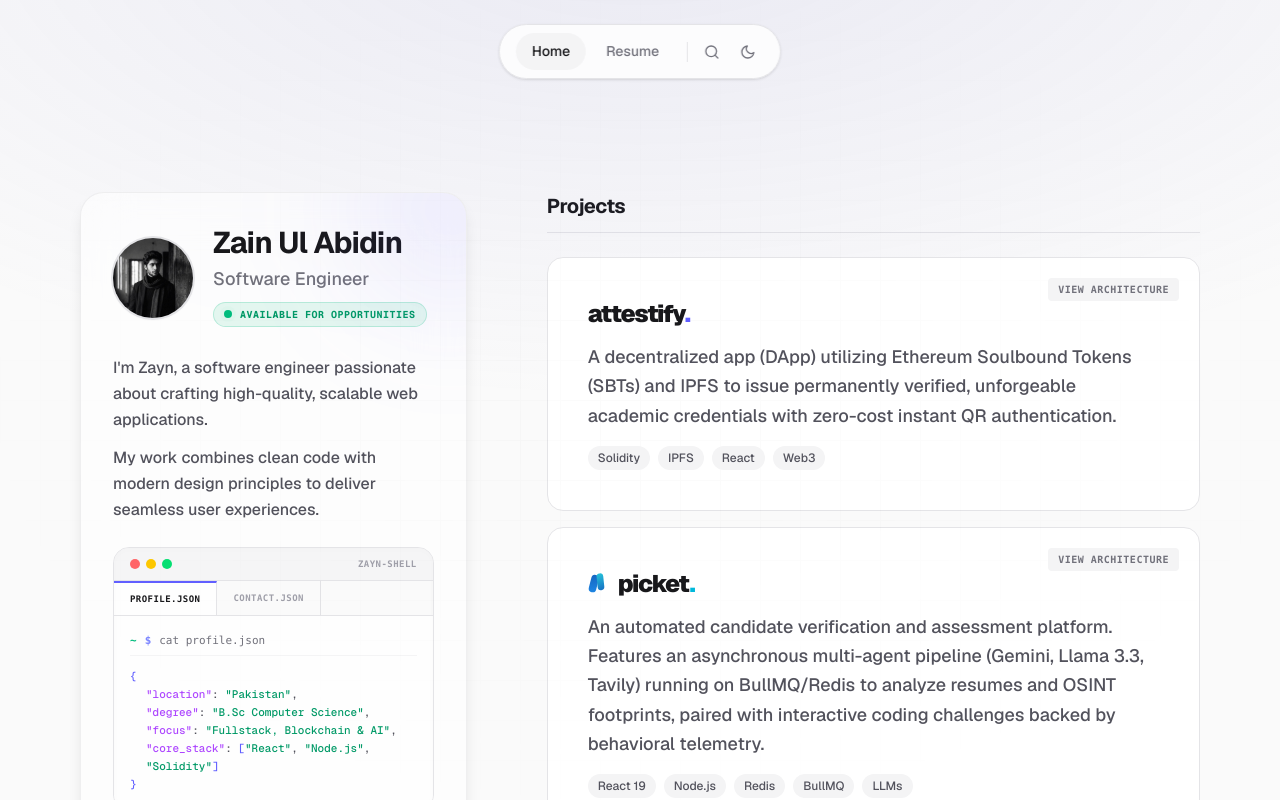
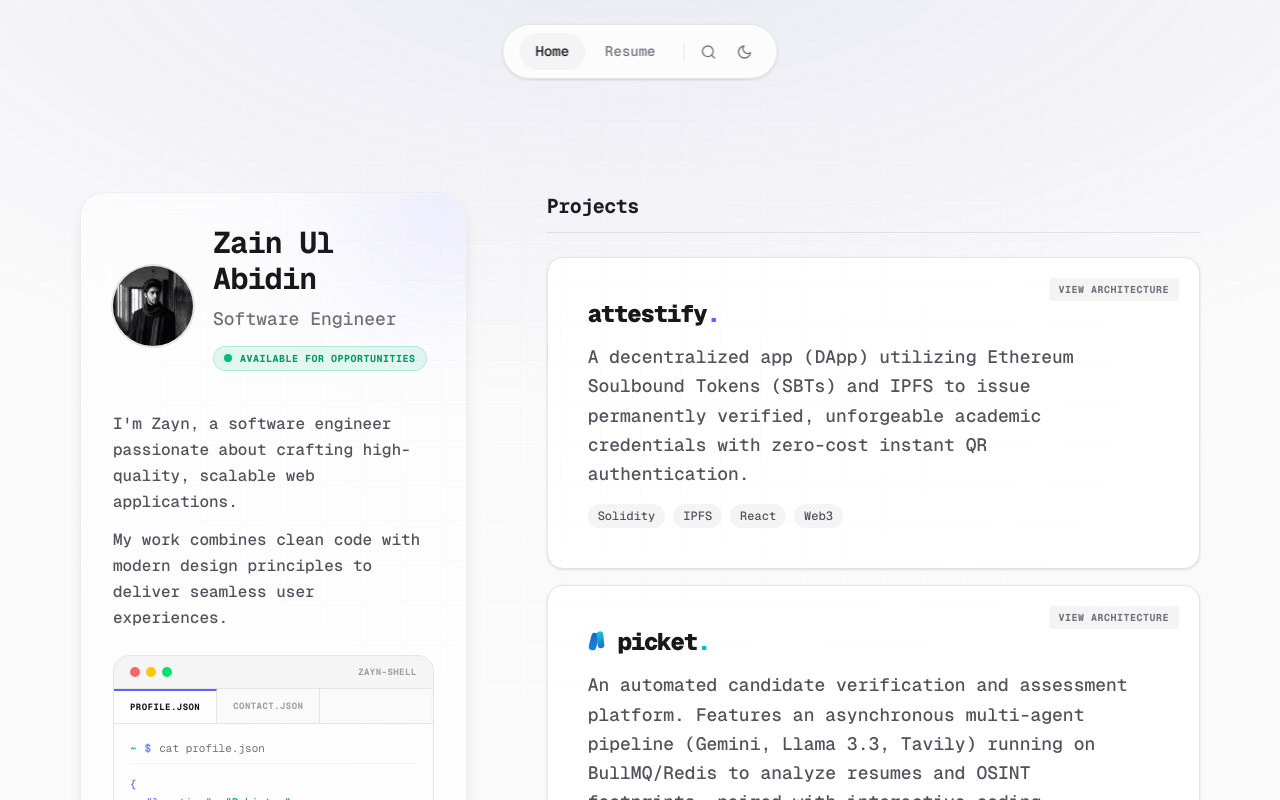
Before and after one commit to guesswhozayn/portfolio, a React (Vite) app: page / in a window 1280 px wide. Shown: the top 800 px of the page. Built offline with nearby package versions, Linux system fonts and the light colour scheme.

Commit message:
made changes to design

```diff
--- a/src/components/Contact.jsx
+++ b/src/components/Contact.jsx
@@ -5,7 +5,6 @@ export default function Contact() {
   return (
     <Section title="Let's Connect">
       <div className="group relative p-6 sm:p-12 rounded-3xl border border-zinc-200 dark:border-zinc-800 bg-white dark:bg-zinc-900/50 overflow-hidden text-center flex flex-col items-center gap-6">
-        {/* Subtle Background Accent */}
         <div className="absolute inset-0 bg-gradient-to-br from-emerald-500/5 to-transparent opacity-0 group-hover:opacity-100 transition-opacity duration-500 pointer-events-none" />
 
         <div className="relative p-4 rounded-2xl bg-zinc-50 dark:bg-zinc-800 text-zinc-900 dark:text-white">
--- a/src/components/Hero.jsx
+++ b/src/components/Hero.jsx
@@ -1,26 +1,19 @@
 import { useState } from "react";
 import profilePic from "../assets/img/img.jpg";
 import { FiGithub, FiLinkedin, FiMail, FiInstagram } from "react-icons/fi";
-import { useMagnetic } from "../hooks/useMagnetic";
-import { motion } from "framer-motion";
+import StatusBadge from "./ui/StatusBadge";
 
-function MagneticSocialLink({ href, children, label }) {
-  const { ref, x, y, setIsHovered } = useMagnetic();
-
+function SocialLink({ href, children, label }) {
   return (
-    <motion.a
-      ref={ref}
+    <a
       href={href}
       target="_blank"
       rel="noreferrer"
       aria-label={label}
-      onMouseEnter={() => setIsHovered(true)}
-      onMouseLeave={() => setIsHovered(false)}
-      style={{ x, y }}
-      className="text-zinc-500 hover:text-zinc-900 dark:hover:text-white transition-colors p-2 cursor-pointer"
+      className="text-zinc-500 hover:text-zinc-900 dark:hover:text-white p-2 cursor-pointer hover:scale-105 active:scale-95 transition-transform"
     >
       {children}
-    </motion.a>
+    </a>
   );
 }
 
@@ -29,7 +22,6 @@ function HeroTerminal() {
 
   return (
     <div className="w-full rounded-2xl border border-zinc-200 dark:border-zinc-800 bg-zinc-50/50 dark:bg-zinc-950/40 overflow-hidden font-mono text-xs shadow-inner">
-      {/* Header bar */}
       <div className="flex items-center justify-between px-4 py-2.5 border-b border-zinc-200 dark:border-zinc-800 bg-zinc-100/80 dark:bg-zinc-900/80 select-none">
         <div className="flex gap-1.5">
           <span className="w-2.5 h-2.5 rounded-full bg-red-400 dark:bg-red-500/60" />
@@ -39,7 +31,6 @@ function HeroTerminal() {
         <span className="text-[9px] font-bold text-zinc-400 dark:text-zinc-500 uppercase tracking-wider">zayn-shell</span>
       </div>
 
-      {/* Terminal tabs */}
       <div className="flex border-b border-zinc-200 dark:border-zinc-800 bg-zinc-100/30 dark:bg-zinc-900/20 select-none">
         {["profile", "contact"].map((tab) => (
           <button
@@ -56,7 +47,6 @@ function HeroTerminal() {
         ))}
       </div>
 
-      {/* Terminal Content */}
       <div className="p-4 bg-white/70 dark:bg-zinc-900/40 leading-relaxed text-[11px] min-h-[145px] flex flex-col gap-2 font-mono">
         <div className="flex items-center gap-2 select-none border-b border-zinc-100 dark:border-zinc-800/40 pb-1.5 mb-1">
           <span className="text-emerald-500 font-bold">~</span>
@@ -115,10 +105,8 @@ function HeroTerminal() {
 export default function Hero() {
   return (
     <div className="relative w-full p-6 sm:p-8 rounded-3xl border border-zinc-200/60 dark:border-zinc-800/60 bg-white/60 dark:bg-zinc-900/40 backdrop-blur-xl shadow-lg flex flex-col gap-6 overflow-hidden">
-      {/* Background ambient glow ball */}
       <div className="absolute -right-20 -top-20 w-48 h-48 rounded-full bg-indigo-500/10 dark:bg-indigo-500/5 blur-3xl pointer-events-none" />
 
-      {/* Avatar + Name */}
       <div className="flex items-center gap-5">
         <div className="w-16 h-16 sm:w-20 sm:h-20 rounded-full overflow-hidden shrink-0 bg-zinc-200 ring-2 ring-zinc-200 dark:ring-zinc-800 shadow-sm">
           <img
@@ -128,23 +116,14 @@ export default function Hero() {
           />
         </div>
         <div>
-          <h1 className="text-2xl sm:text-3xl font-bold tracking-tight text-zinc-900 dark:text-white mb-1">
+          <h1 className="text-2xl sm:text-3xl font-bold tracking-tight text-zinc-900 dark:text-white mb-2">
             Zain Ul Abidin
           </h1>
-          <p className="text-base sm:text-lg font-medium text-zinc-500 mb-2">Software Engineer</p>
-
-          {/* Status Badge */}
-          <div className="inline-flex items-center gap-2 px-2.5 py-1 rounded-full bg-emerald-500/10 text-emerald-600 dark:text-emerald-400 text-[10px] font-bold border border-emerald-500/20 mb-1 font-space uppercase tracking-wider">
-            <span className="relative flex h-2 w-2">
-              <span className="animate-ping absolute inline-flex h-full w-full rounded-full bg-emerald-400 opacity-75"></span>
-              <span className="relative inline-flex rounded-full h-2 w-2 bg-emerald-500"></span>
-            </span>
-            Available for Opportunities
-          </div>
+          <p className="text-base sm:text-lg font-medium text-zinc-500 mb-3">Software Engineer</p>
+          <StatusBadge className="mb-4" />
         </div>
       </div>
 
-      {/* Bio */}
       <div className="flex flex-col gap-3 text-sm sm:text-base leading-relaxed text-zinc-600 dark:text-zinc-400 font-medium">
         <p>
           I&apos;m Zayn, a software engineer passionate about crafting high-quality, scalable web applications.
@@ -154,23 +133,21 @@ export default function Hero() {
         </p>
       </div>
 
-      {/* Live Shell Terminal Widget */}
       <HeroTerminal />
 
-      {/* Social Links */}
       <div className="flex items-center gap-2 -ml-2">
-        <MagneticSocialLink href="https://github.com/guesswhozayn" label="GitHub">
+        <SocialLink href="https://github.com/guesswhozayn" label="GitHub">
           <FiGithub size={20} />
-        </MagneticSocialLink>
-        <MagneticSocialLink href="https://linkedin.com/in/z4yn" label="LinkedIn">
+        </SocialLink>
+        <SocialLink href="https://linkedin.com/in/z4yn" label="LinkedIn">
           <FiLinkedin size={20} />
-        </MagneticSocialLink>
-        <MagneticSocialLink href="https://www.instagram.com/zaynndev" label="Instagram">
+        </SocialLink>
+        <SocialLink href="https://www.instagram.com/zaynndev" label="Instagram">
           <FiInstagram size={20} />
-        </MagneticSocialLink>
-        <MagneticSocialLink href="mailto:guesswhozayn@gmail.com" label="Email">
+        </SocialLink>
+        <SocialLink href="mailto:guesswhozayn@gmail.com" label="Email">
           <FiMail size={20} />
-        </MagneticSocialLink>
+        </SocialLink>
       </div>
     </div>
   );
--- a/src/components/Navbar.jsx
+++ b/src/components/Navbar.jsx
@@ -3,17 +3,10 @@ import { motion } from "framer-motion";
 import { FiHome, FiFileText, FiMoon, FiSun, FiSearch } from "react-icons/fi";
 import { useDarkMode } from "../hooks/useDarkMode";
 import { useState, useEffect } from "react";
-import { useMagnetic } from "../hooks/useMagnetic";
 
-function MagneticNavItem({ children, isActive }) {
-  const { ref, x, y, setIsHovered } = useMagnetic();
-
+function NavItem({ children, isActive }) {
   return (
-    <motion.div
-      ref={ref}
-      onMouseEnter={() => setIsHovered(true)}
-      onMouseLeave={() => setIsHovered(false)}
-      style={{ x, y }}
+    <div
       className={`px-4 py-2 rounded-full flex items-center justify-center transition-colors text-[14px] font-medium ${
         isActive
           ? "bg-zinc-100 dark:bg-zinc-800 text-zinc-900 dark:text-white"
@@ -21,7 +14,7 @@ function MagneticNavItem({ children, isActive }) {
       }`}
     >
       {children}
-    </motion.div>
+    </div>
   );
 }
 
@@ -29,7 +22,6 @@ export default function Navbar() {
   const location = useLocation();
   const { isDarkMode, toggleDarkMode } = useDarkMode();
   const [scrolled, setScrolled] = useState(false);
-  const { ref: toggleRef, x: toggleX, y: toggleY, setIsHovered: setToggleHovered } = useMagnetic();
 
   useEffect(() => {
     const handleScroll = () => {
@@ -61,40 +53,29 @@ export default function Navbar() {
             const isActive = location.pathname === item.path;
             return (
               <Link key={item.path} to={item.path} className="relative group">
-                <MagneticNavItem isActive={isActive}>
+                <NavItem isActive={isActive}>
                   {item.name}
-                </MagneticNavItem>
+                </NavItem>
               </Link>
             );
           })}
 
           <div className="w-px h-5 bg-zinc-200 dark:bg-zinc-800 mx-2" />
 
-          <motion.button
+          <button
             onClick={() => window.dispatchEvent(new CustomEvent("open-command-palette"))}
-            whileHover={{ scale: 1.1 }}
-            whileTap={{ scale: 0.95 }}
             className="relative p-2 rounded-full flex items-center justify-center text-zinc-500 dark:text-zinc-400 hover:bg-zinc-100 dark:hover:bg-zinc-800 hover:text-zinc-900 dark:hover:text-white transition-colors cursor-pointer"
             title="Open Search (⌘K)"
           >
             <FiSearch size={16} />
-          </motion.button>
+          </button>
 
-          <motion.button
-            ref={toggleRef}
+          <button
             onClick={toggleDarkMode}
-            onMouseEnter={() => setToggleHovered(true)}
-            onMouseLeave={() => setToggleHovered(false)}
-            style={{ x: toggleX, y: toggleY }}
-            className="relative group p-2 rounded-full flex items-center justify-center text-zinc-500 dark:text-zinc-400 hover:bg-zinc-100 dark:hover:bg-zinc-800 hover:text-zinc-900 dark:hover:text-white transition-colors"
+            className="relative p-2 rounded-full flex items-center justify-center text-zinc-500 dark:text-zinc-400 hover:bg-zinc-100 dark:hover:bg-zinc-800 hover:text-zinc-900 dark:hover:text-white transition-colors cursor-pointer"
           >
-            <motion.div
-              whileHover={{ scale: 1.1, rotate: 15 }}
-              whileTap={{ scale: 0.95 }}
-            >
-              {isDarkMode ? <FiSun size={16} /> : <FiMoon size={16} />}
-            </motion.div>
-          </motion.button>
+            {isDarkMode ? <FiSun size={16} /> : <FiMoon size={16} />}
+          </button>
         </div>
       </nav>
     </motion.div>
--- a/src/components/Skills.jsx
+++ b/src/components/Skills.jsx
@@ -59,7 +59,6 @@ export default function Skills() {
   return (
     <Section title="Skills">
       <div className="flex flex-col gap-8 w-full overflow-hidden">
-        {/* Legend */}
         <div className="flex flex-wrap gap-x-4 gap-y-2 select-none justify-start text-[10px] uppercase font-bold tracking-widest text-zinc-400 dark:text-zinc-500 font-mono">
           {legends.map((leg) => (
             <div key={leg.name} className="flex items-center gap-1.5">
@@ -69,9 +68,7 @@ export default function Skills() {
           ))}
         </div>
 
-        {/* Marquee tracks container */}
         <div className="relative flex flex-col gap-4 w-full [mask-image:linear-gradient(to_right,transparent,white_15%,white_85%,transparent)] select-none pointer-events-auto">
-          {/* Row 1: Left scrolling */}
           <div className="flex w-max gap-3 animate-marquee hover:[animation-play-state:paused]">
             {repeatedRow1.map((skill, idx) => (
               <div
@@ -84,7 +81,6 @@ export default function Skills() {
             ))}
           </div>
 
-          {/* Row 2: Right scrolling */}
           <div className="flex w-max gap-3 animate-marquee-reverse hover:[animation-play-state:paused]">
             {repeatedRow2.map((skill, idx) => (
               <div
@@ -97,7 +93,6 @@ export default function Skills() {
             ))}
           </div>
 
-          {/* Row 3: Left scrolling */}
           <div className="flex w-max gap-3 animate-marquee hover:[animation-play-state:paused]">
             {repeatedRow3.map((skill, idx) => (
               <div
--- a/src/components/ui/InteractiveCard.jsx
+++ b/src/components/ui/InteractiveCard.jsx
@@ -1,43 +1,12 @@
-import { useState, useRef } from "react";
 import { motion } from "framer-motion";
 
 export default function InteractiveCard({ children, className = "" }) {
-  const cardRef = useRef(null);
-  const [mouseX, setMouseX] = useState(0);
-  const [mouseY, setMouseY] = useState(0);
-
-  // Mouse position for spotlight
-  const handleMouseMove = (e) => {
-    if (!cardRef.current) return;
-    const { left, top } = cardRef.current.getBoundingClientRect();
-    setMouseX(e.clientX - left);
-    setMouseY(e.clientY - top);
-  };
-
   return (
     <motion.div
-      ref={cardRef}
-      onMouseMove={handleMouseMove}
-      whileHover={{ y: -4 }}
+      whileHover={{ y: -2 }}
       transition={{ duration: 0.2, ease: "easeOut" }}
-      className={`relative group overflow-hidden rounded-2xl border border-zinc-200 dark:border-zinc-800 bg-white dark:bg-zinc-900/50 transition-all duration-200 ${className}`}
+      className={`relative overflow-hidden rounded-2xl border border-zinc-200 dark:border-zinc-800 bg-white dark:bg-zinc-900/50 shadow-sm hover:shadow-md transition-shadow duration-200 ${className}`}
     >
-      {/* Spotlight Effect Overlay */}
-      <div
-        className="pointer-events-none absolute -inset-px opacity-0 group-hover:opacity-100 transition-opacity duration-300 z-10"
-        style={{
-          background: `radial-gradient(600px circle at ${mouseX}px ${mouseY}px, rgba(99, 102, 241, 0.08), transparent 80%)`,
-        }}
-      />
-
-      {/* Dark mode highlight */}
-      <div
-        className="pointer-events-none absolute -inset-px opacity-0 group-hover:opacity-100 transition-opacity duration-300 z-10 hidden dark:block"
-        style={{
-          background: `radial-gradient(350px circle at ${mouseX}px ${mouseY}px, rgba(255, 255, 255, 0.05), transparent 80%)`,
-        }}
-      />
-
       <div className="relative z-20 h-full">
         {children}
       </div>
--- a/src/components/ui/ListItem.jsx
+++ b/src/components/ui/ListItem.jsx
@@ -1,7 +1,7 @@
 export default function ListItem({ label, value }) {
   return (
     <div className="flex flex-col sm:flex-row sm:gap-6">
-      <span className="text-base font-semibold text-zinc-900 dark:text-white sm:w-32 shrink-0">
+      <span className="text-base font-semibold text-zinc-900 dark:text-white sm:w-48 shrink-0">
         {label}
       </span>
       <span className="text-base text-zinc-600 dark:text-zinc-400 leading-relaxed">
--- /dev/null
+++ b/src/components/ui/StatusBadge.jsx
@@ -0,0 +1,11 @@
+export default function StatusBadge({ className = "" }) {
+  return (
+    <div className={`inline-flex items-center gap-2 px-2.5 py-1 rounded-full bg-emerald-500/10 text-emerald-600 dark:text-emerald-400 text-[10px] font-bold border border-emerald-500/20 font-space uppercase tracking-wider ${className}`}>
+      <span className="relative flex h-2 w-2">
+        <span className="animate-ping absolute inline-flex h-full w-full rounded-full bg-emerald-400 opacity-75"></span>
+        <span className="relative inline-flex rounded-full h-2 w-2 bg-emerald-500"></span>
+      </span>
+      Available for Opportunities
+    </div>
+  );
+}
--- a/src/hooks/useMagnetic.js
+++ /dev/null
@@ -1,48 +0,0 @@
-import { useRef, useState, useEffect } from "react";
-import { useMotionValue, useSpring } from "framer-motion";
-
-export function useMagnetic() {
-  const ref = useRef(null);
-  const [isHovered, setIsHovered] = useState(false);
-
-  const x = useMotionValue(0);
-  const y = useMotionValue(0);
-
-  const springConfig = { damping: 15, stiffness: 150 };
-  const springX = useSpring(x, springConfig);
-  const springY = useSpring(y, springConfig);
-
-  useEffect(() => {
-    const handleMouseMove = (e) => {
-      if (!ref.current) return;
-
-      const { clientX, clientY } = e;
-      const { left, top, width, height } = ref.current.getBoundingClientRect();
-
-      const centerX = left + width / 2;
-      const centerY = top + height / 2;
-
-      const distanceX = clientX - centerX;
-      const distanceY = clientY - centerY;
-
-      if (isHovered) {
-        x.set(distanceX * 0.3);
-        y.set(distanceY * 0.3);
-      } else {
-        x.set(0);
-        y.set(0);
-      }
-    };
-
-    window.addEventListener("mousemove", handleMouseMove);
-    return () => window.removeEventListener("mousemove", handleMouseMove);
-  }, [isHovered, x, y]);
-
-  return {
-    ref,
-    isHovered,
-    setIsHovered,
-    x: springX,
-    y: springY,
-  };
-}
--- a/src/index.css
+++ b/src/index.css
@@ -1,8 +1,9 @@
 @import "tailwindcss";
 
 @theme {
-  --font-sans: "Geist", sans-serif;
+  --font-sans: "Geist Mono", monospace;
   --font-space: "Geist Mono", monospace;
+  --font-mono: "Geist Mono", monospace;
 }
 
 
--- a/src/pages/HomePage.jsx
+++ b/src/pages/HomePage.jsx
@@ -13,27 +13,22 @@ export default function HomePage() {
       transition={{ duration: 0.4, ease: "easeOut" }}
       className="min-h-screen bg-zinc-50 dark:bg-[#0a0a0a] text-zinc-900 dark:text-zinc-100 antialiased transition-colors duration-300 relative"
     >
-      {/* Subtle top gradient */}
       <div className="pointer-events-none fixed inset-0 bg-[radial-gradient(ellipse_80%_60%_at_50%_-10%,rgba(120,119,198,0.12),transparent)] dark:bg-[radial-gradient(ellipse_80%_60%_at_50%_-10%,rgba(120,119,198,0.08),transparent)]" />
 
       <div className="mx-auto max-w-screen-xl px-8 sm:px-10 lg:px-20">
         <div className="flex flex-col lg:flex-row lg:gap-20">
-
-          {/* === LEFT: Sticky Sidebar Column === */}
           <div className="w-full lg:w-5/12 pt-48 pb-16 lg:pt-48 lg:pb-32">
             <aside className="lg:sticky lg:top-28">
               <Hero />
             </aside>
           </div>
 
-          {/* === RIGHT: Scrolling Content === */}
           <main className="lg:w-7/12 flex flex-col gap-24 pt-32 pb-24 lg:pt-48 lg:pb-32">
             <Projects />
             <Skills />
             <Education />
             <Contact />
           </main>
-
         </div>
       </div>
     </motion.div>
```
Also changed, not shown: src/components/Projects.jsx (+7 -21 lines), src/pages/ResumePage.jsx (+4 -16 lines).
